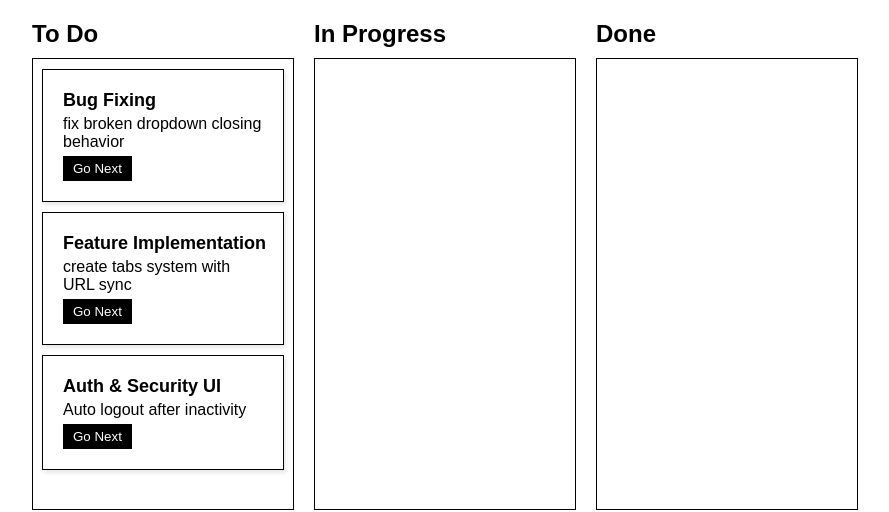
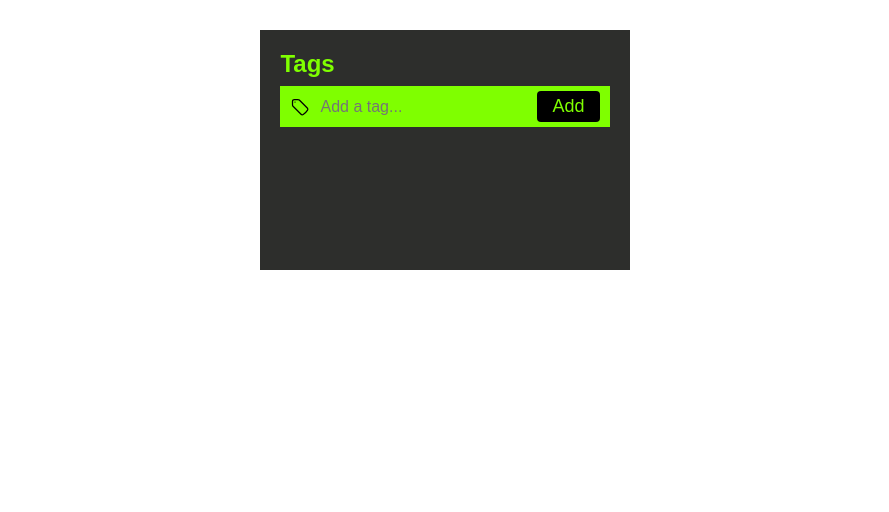
Before and after one commit to ABDELILAHTECH/30days-30features, a React (Vite) app: page / in a window 1280 px wide. Shown: the top 512 px of the page, without its empty margins (195-1084 px from the left). Built offline with nearby package versions, Linux system fonts and the light colour scheme.

Commit message:
feat(feat9): add Tag input component with tags management features

```diff
--- a/src/App.css
+++ b/src/App.css
@@ -6,6 +6,7 @@
   padding: 0;
   background-color: transparent;
   border: none;
+  outline: none;
 }
 body{
   display: flex;
@@ -15,3 +16,19 @@ body{
 button{
   cursor: pointer;
 }
+svg{
+  width: 20px;
+}
+
+.sr-only {
+  position: absolute !important;
+  width: 1px !important;
+  height: 1px !important;
+  margin: -1px !important;
+  padding: 0 !important;
+  overflow: hidden !important;
+  clip: rect(1px, 1px, 1px, 1px) !important; /* Legacy fallback */
+  clip-path: inset(50%) !important;          /* Modern standard */
+  white-space: nowrap !important;
+  border: 0 !important;
+}
--- a/src/App.jsx
+++ b/src/App.jsx
@@ -7,6 +7,7 @@ import Tabs from "./features/5_Tabs/Tabs"
 import NotificationCenter from "./features/6_NotificationCenter/NotificationCenter"
 import Carousel from "./features/7_ImageCarousel/Carousel"
 import Board from "./features/8_KanbanBoard/Board"
+import TagsSection from "./features/9_TagInput/TagsSection"
 export default function App() {
   return (
     <div>
@@ -17,8 +18,8 @@ export default function App() {
       {/*<Tabs />*/}
       {/*<NotificationCenter />*/}
       {/*<Carousel />*/}
-      {/**/}
-      <Board />
+      {/*<Board />*/}
+      <TagsSection />
       {/**/}
       {/**/}
       {/**/}
--- /dev/null
+++ b/src/features/9_TagInput/AddTagButton.jsx
@@ -0,0 +1,10 @@
+
+export default function AddTagButton({onclick}) {
+  return (
+    <button className="add-tag-button"
+    onClick={onclick}
+    >
+      Add
+    </button>
+  )
+}
--- /dev/null
+++ b/src/features/9_TagInput/DeleteAllButton.jsx
@@ -0,0 +1,10 @@
+
+export default function DeleteAllButton({onclick}) {
+  return (
+    <button className="delete-all-button"
+    onClick={onclick}
+    >
+      Delete All
+    </button>
+  )
+}
--- /dev/null
+++ b/src/features/9_TagInput/DeleteTagButton.jsx
@@ -0,0 +1,12 @@
+
+export default function DeleteTagButton({onclick}) {
+  return (
+    <button className='delete-tag-btn'
+    onClick={onclick}
+    >
+      <svg xmlns="http://www.w3.org/2000/svg" fill="none" viewBox="0 0 24 24" strokeWidth={1.5} stroke="currentColor" className="size-6">
+        <path strokeLinecap="round" strokeLinejoin="round" d="M6 18 18 6M6 6l12 12" />
+      </svg>
+    </button>
+  )
+}
--- /dev/null
+++ b/src/features/9_TagInput/TagInput.jsx
@@ -0,0 +1,17 @@
+
+export default function TagInput({newTagValue, onchange}) {
+  return (
+    <div className="new-tag-input">
+       <label htmlFor="new-tag" className="sr-only">
+        New Tag Value
+       </label>
+       <input type="text"
+       value={newTagValue}
+       onChange={e => onchange(e.target.value)}
+       placeholder="Add a tag..."
+       aria-label="add new tag input"
+       id="new-tag"
+       />
+    </div>
+  )
+}
--- /dev/null
+++ b/src/features/9_TagInput/TagsSection.jsx
@@ -0,0 +1,109 @@
+import { useEffect, useState } from "react";
+import AddTagButton from "./AddTagButton";
+import TagInput from "./TagInput";
+import "./style9.scss"
+import DeleteTagButton from "./DeleteTagButton";
+import DeleteAllButton from "./DeleteAllButton";
+
+export default function TagsSection() {
+  const [tags, setTags] = useState(() => {
+    const saved = localStorage.getItem("tags");
+    return saved ? JSON.parse(saved) : []
+  })
+  const tagsMax = 5;
+  const [newTag, setNewTag] = useState("")
+  const handleInputValueChange = (value) => {
+    setNewTag(value)
+  }
+  useEffect(() => {
+       localStorage.setItem("tags", JSON.stringify(tags))
+  },[tags])
+  const addNewTag = (newTag) => {
+    const newtag = newTag.trim()
+    if (tags.length < 5) {
+    if (newtag !== "") {
+        const isExiste = tags.find((tag) => newtag.toLowerCase() === tag.name.toLowerCase())
+        if (isExiste) {
+            alert(`(${newTag}) tag already added`)
+        }else{
+           setTags(prev =>
+           [...prev,
+            {
+                id:Date.now(),
+                name:newtag
+            }
+           ]
+           )
+        }
+        setNewTag("");
+    }else{
+        alert('Please enter a tag')
+    }
+   }else{
+      alert("You reached the maximum of tags")
+   }
+  }
+  const deleteTag = (id) =>{
+    setTags(prev =>
+
+        prev.filter(tag =>
+            tag.id !== id
+        )
+    )
+  }
+  const deleteAllTags = () =>{
+    setTags([])
+  }
+  const HandleEnterClick = (key) =>{
+    if (key === "Enter") {
+        addNewTag(newTag)
+    }
+  }
+
+  return (
+    <section className="tags-section">
+      <h2>Tags</h2>
+      <div className="add-tag-container"
+      onKeyDown={e => HandleEnterClick(e.key)}
+      >
+        <svg xmlns="http://www.w3.org/2000/svg" fill="none" viewBox="0 0 24 24" strokeWidth={1.5} stroke="currentColor" className="size-6">
+           <path strokeLinecap="round" strokeLinejoin="round" d="M9.568 3H5.25A2.25 2.25 0 0 0 3 5.25v4.318c0 .597.237 1.17.659 1.591l9.581 9.581c.699.699 1.78.872 2.607.33a18.095 18.095 0 0 0 5.223-5.223c.542-.827.369-1.908-.33-2.607L11.16 3.66A2.25 2.25 0 0 0 9.568 3Z" />
+           <path strokeLinecap="round" strokeLinejoin="round" d="M6 6h.008v.008H6V6Z" />
+        </svg>
+        <TagInput
+        newTagValue={newTag}
+        onchange={handleInputValueChange}
+        />
+        <AddTagButton
+        onclick={() => addNewTag(newTag)}
+        />
+      </div>
+
+      {
+        tags.length >= 1 &&
+        <div className="tags-container">
+        <ul className="tags-list">
+          {
+              tags.map(tag =>
+                <li key={tag.id}
+                className="tag-item"
+                >
+                {tag.name}
+                <DeleteTagButton
+                onclick={() => deleteTag(tag.id)}
+                />
+                </li>
+              )
+          }
+        </ul>
+        <div style={{color:"chartreuse"}}>
+            {`${tags.length} / ${tagsMax} tags`}
+        </div>
+        <DeleteAllButton
+        onclick={deleteAllTags}
+        />
+      </div>
+      }
+    </section>
+  )
+}
--- /dev/null
+++ b/src/features/9_TagInput/style9.scss
@@ -0,0 +1,59 @@
+.tags-section{
+    background-color: rgba(34, 35, 33, 0.948);
+    margin-top: 30px;
+    padding: 20px;
+    min-height: 200px;
+    max-width: 340px;
+    button{
+        background-color: chartreuse;
+        border-radius: 4px;
+        font-size: 18px;
+    }
+    h2{
+        margin-bottom: 8px;
+        color: chartreuse;
+    }
+    .add-tag-container{
+        background-color: chartreuse;
+        display: flex;
+        align-items: center;
+        padding: 5px 10px;
+        justify-content: space-between;
+        input{
+            font-size: 16px;
+        }
+        button{
+            background-color: black;
+            color: chartreuse;
+            padding: 5px 15px;
+        }
+    }
+    .tags-container{
+        .tags-list{
+            display: flex;
+            flex-wrap: wrap;
+            gap: 10px;
+            padding:15px 10px;
+        }
+        .tag-item{
+            border: chartreuse 1px solid;
+            color: chartreuse;
+            display: flex;
+            gap: 10px;
+            align-items: center;
+            padding: 6px 10px;
+        }
+        .delete-tag-btn{
+            background-color: transparent;
+            display: flex;
+            flex-grow: 1;
+            svg{
+                stroke: chartreuse;
+            }
+        }
+        .delete-all-button{
+            margin-top: 10px;
+            padding: 5px 15px;
+        }
+    }
+}
```
